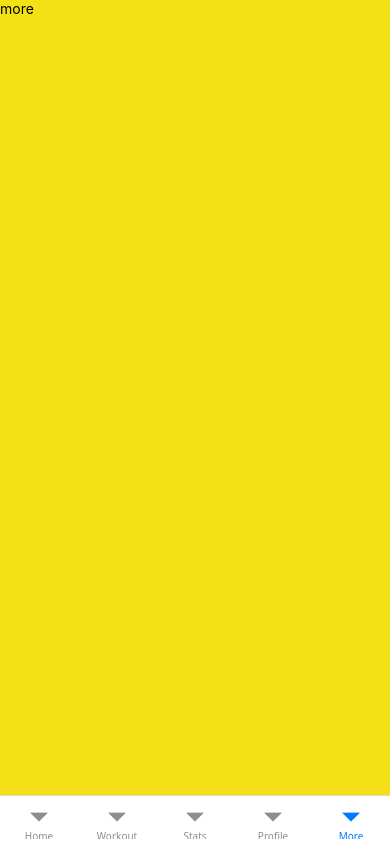
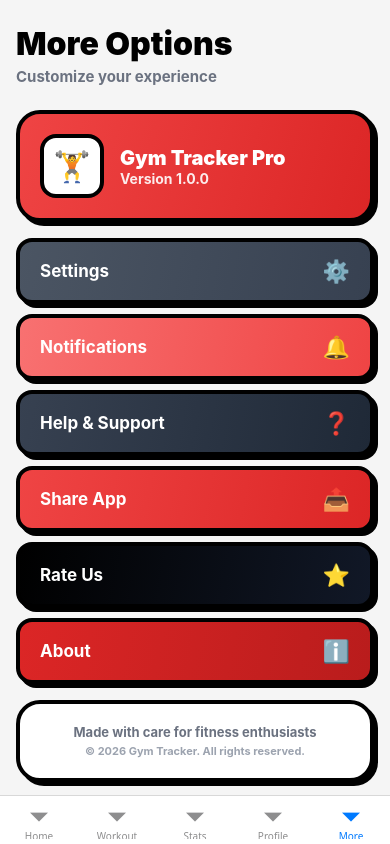
Before and after one commit to Oasis-NEU/s26-group-16, a React Native app: screen /More in a window 390 px wide. Built offline with nearby package versions, Linux system fonts and the light colour scheme.

Commit message:
more screen static

```diff
--- /dev/null
+++ b/src/components/AppInfoCard.js
@@ -0,0 +1,66 @@
+import { View, Text, StyleSheet } from 'react-native'
+import { LinearGradient } from 'expo-linear-gradient'
+
+export default function AppInfoCard() {
+    return (
+        <View style={styles.shadowWrapper}>
+            <LinearGradient
+                colors={['#ef4444', '#dc2626']}
+                start={{ x: 0, y: 0 }}
+                end={{ x: 1, y: 1 }}
+                style={styles.card}
+            >
+                <View style={styles.iconWrapper}>
+                    <Text style={styles.icon}>🏋️</Text>
+                </View>
+                <View>
+                    <Text style={styles.appName}>Gym Tracker Pro</Text>
+                    <Text style={styles.appVersion}>Version 1.0.0</Text>
+                </View>
+            </LinearGradient>
+        </View>
+    )
+}
+
+const styles = StyleSheet.create({
+    shadowWrapper: {
+        backgroundColor: '#000000',
+        borderRadius: 24,
+        marginVertical: 8,
+        transform: [{ translateX: 4 }, { translateY: 4 }],
+    },
+    card: {
+        borderRadius: 24,
+        padding: 20,
+        borderWidth: 4,
+        borderColor: '#000000',
+        flexDirection: 'row',
+        alignItems: 'center',
+        gap: 16,
+        transform: [{ translateX: -4 }, { translateY: -4 }],
+    },
+    iconWrapper: {
+        width: 64,
+        height: 64,
+        backgroundColor: '#ffffff',
+        borderRadius: 16,
+        borderWidth: 4,
+        borderColor: '#000000',
+        alignItems: 'center',
+        justifyContent: 'center',
+    },
+    icon: {
+        fontSize: 30,
+    },
+    appName: {
+        color: 'white',
+        fontSize: 20,
+        fontWeight: '900',
+    },
+    appVersion: {
+        color: 'white',
+        fontSize: 14,
+        fontWeight: '700',
+        opacity: 0.9,
+    },
+})
--- /dev/null
+++ b/src/components/MenuList.js
@@ -0,0 +1,70 @@
+import { View, Text, StyleSheet, TouchableOpacity } from 'react-native'
+import { LinearGradient } from 'expo-linear-gradient'
+
+const menuItems = [
+    { emoji: '⚙️', label: 'Settings', gradientColors: ['#4b5563', '#374151'] },
+    { emoji: '🔔', label: 'Notifications', gradientColors: ['#f87171', '#ef4444'] },
+    { emoji: '❓', label: 'Help & Support', gradientColors: ['#374151', '#1f2937'] },
+    { emoji: '📤', label: 'Share App', gradientColors: ['#ef4444', '#dc2626'] },
+    { emoji: '⭐', label: 'Rate Us', gradientColors: ['#000000', '#111827'] },
+    { emoji: 'ℹ️', label: 'About', gradientColors: ['#dc2626', '#b91c1c'] },
+]
+
+function MenuItem({ emoji, label, gradientColors }) {
+    return (
+        <View style={styles.shadowWrapper}>
+            <TouchableOpacity activeOpacity={0.9}>
+                <LinearGradient
+                    colors={gradientColors}
+                    start={{ x: 0, y: 0 }}
+                    end={{ x: 1, y: 1 }}
+                    style={styles.item}
+                >
+                    <Text style={styles.label}>{label}</Text>
+                    <Text style={styles.emoji}>{emoji}</Text>
+                </LinearGradient>
+            </TouchableOpacity>
+        </View>
+    )
+}
+
+export default function MenuList() {
+    return (
+        <View style={styles.container}>
+            {menuItems.map((item, i) => (
+                <MenuItem key={i} {...item} />
+            ))}
+        </View>
+    )
+}
+
+const styles = StyleSheet.create({
+    container: {
+        gap: 10,
+        marginVertical: 8,
+    },
+    shadowWrapper: {
+        backgroundColor: '#000000',
+        borderRadius: 16,
+        transform: [{ translateX: 4 }, { translateY: 4 }],
+    },
+    item: {
+        borderRadius: 16,
+        borderWidth: 4,
+        borderColor: '#000000',
+        paddingVertical: 16,
+        paddingHorizontal: 20,
+        flexDirection: 'row',
+        justifyContent: 'space-between',
+        alignItems: 'center',
+        transform: [{ translateX: -4 }, { translateY: -4 }],
+    },
+    label: {
+        color: 'white',
+        fontSize: 17,
+        fontWeight: '700',
+    },
+    emoji: {
+        fontSize: 22,
+    },
+})
--- /dev/null
+++ b/src/components/MoreFooter.js
@@ -0,0 +1,43 @@
+import { View, Text, StyleSheet } from 'react-native'
+
+export default function MoreFooter() {
+    return (
+        <View style={styles.shadowWrapper}>
+            <View style={styles.footer}>
+                <Text style={styles.footerText}>Made with care for fitness enthusiasts</Text>
+                <Text style={styles.footerSubText}>© 2026 Gym Tracker. All rights reserved.</Text>
+            </View>
+        </View>
+    )
+}
+
+const styles = StyleSheet.create({
+    shadowWrapper: {
+        backgroundColor: '#000000',
+        borderRadius: 24,
+        marginVertical: 8,
+        transform: [{ translateX: 4 }, { translateY: 4 }],
+    },
+    footer: {
+        backgroundColor: '#ffffff',
+        borderRadius: 24,
+        borderWidth: 4,
+        borderColor: '#000000',
+        padding: 20,
+        alignItems: 'center',
+        transform: [{ translateX: -4 }, { translateY: -4 }],
+    },
+    footerText: {
+        fontSize: 13,
+        fontWeight: '700',
+        color: '#6b7280',
+        marginBottom: 4,
+        textAlign: 'center',
+    },
+    footerSubText: {
+        fontSize: 11,
+        fontWeight: '700',
+        color: '#9ca3af',
+        textAlign: 'center',
+    },
+})
--- a/src/screens/MoreScreen.js
+++ b/src/screens/MoreScreen.js
@@ -1,11 +1,21 @@
-// Empty More Screen
+import { View, Text, ScrollView, StyleSheet, TouchableOpacity } from 'react-native'
+import AppInfoCard from '../components/AppInfoCard'
+import MenuList from '../components/MenuList'
+import MoreFooter from '../components/MoreFooter'
 
-import {ScrollView, View, Text, StyleSheet} from 'react-native'
-
-export default function MoreScreen(){
+export default function MoreScreen() {
     return (
         <ScrollView style={styles.container}>
-            <Text styles={styles.desc}>more</Text>
+            <Text style={styles.title}>More Options</Text>
+            <Text style={styles.subtitle}>Customize your experience</Text>
+
+            <AppInfoCard />
+            <MenuList />
+            <MoreFooter />
+
+            <TouchableOpacity style={styles.logoutButton}>
+                <Text style={styles.logoutText}>Logout</Text>
+            </TouchableOpacity>
         </ScrollView>
     )
 }
@@ -13,10 +23,35 @@ export default function MoreScreen(){
 const styles = StyleSheet.create({
     container: {
         flex: 1,
-        backgroundColor: '#f3e116'
+        backgroundColor: '#f5f5f5',
+        padding: 16,
     },
-    text: {
+    title: {
+        fontSize: 32,
+        fontWeight: '900',
+        color: '#000000',
+        marginBottom: 4,
+        marginTop: 8,
+    },
+    subtitle: {
         fontSize: 15,
-        color: 'black'
-    }
+        fontWeight: '700',
+        color: '#6b7280',
+        marginBottom: 16,
+    },
+    logoutButton: {
+        backgroundColor: '#ffffff',
+        borderRadius: 20,
+        borderWidth: 4,
+        borderColor: '#ef4444',
+        paddingVertical: 16,
+        alignItems: 'center',
+        marginVertical: 10,
+        elevation: 6,
+    },
+    logoutText: {
+        color: '#ef4444',
+        fontSize: 18,
+        fontWeight: '900',
+    },
 })
```
